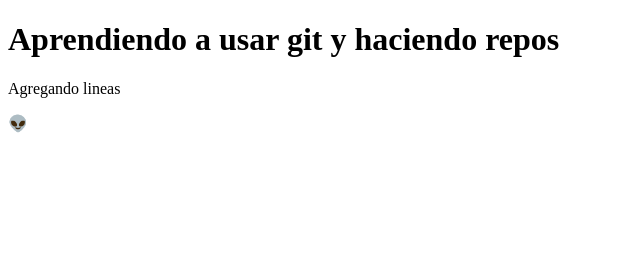
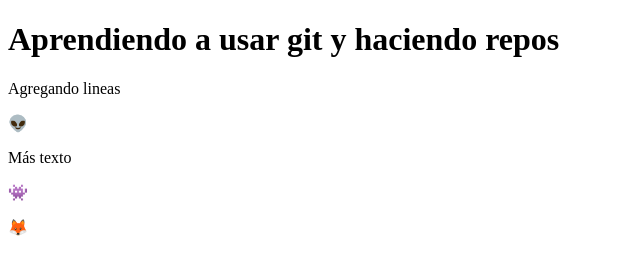
Before and after one commit to LeoMendoza26/Repositorio2.1, a plain HTML site: page index.html in a window 1280 px wide. Shown: the whole page, without its empty margins (0-640 px from the left). Drawn offline with Linux system fonts and the light colour scheme.

Commit message:
Agregé emoji

```diff
--- a/index.html
+++ b/index.html
@@ -9,5 +9,8 @@
     <h1>Aprendiendo a usar git y haciendo repos</h1>
     <p>Agregando lineas</p>
     <p>👽</p>
+    <p>Más texto</p>
+    <p>👾</p>
+    <p>🦊</p>
 </body>
 </html>
```
